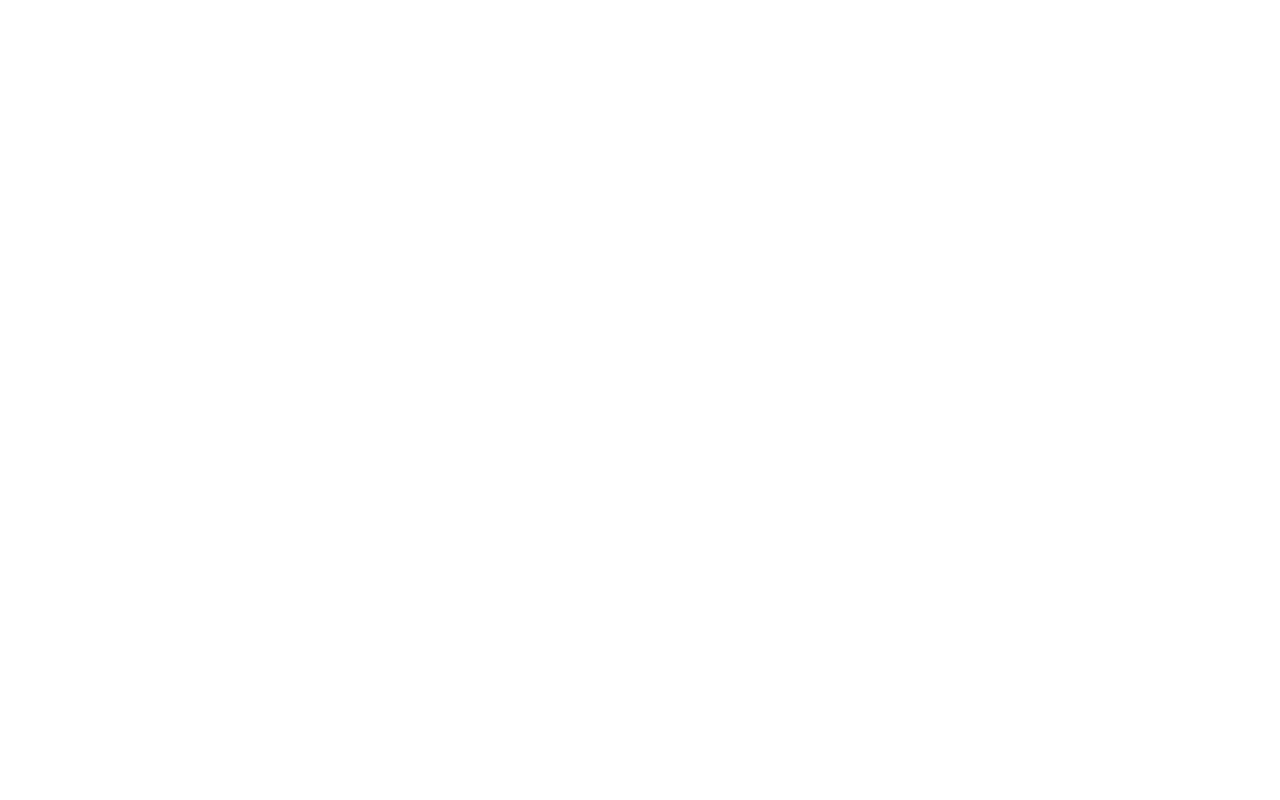
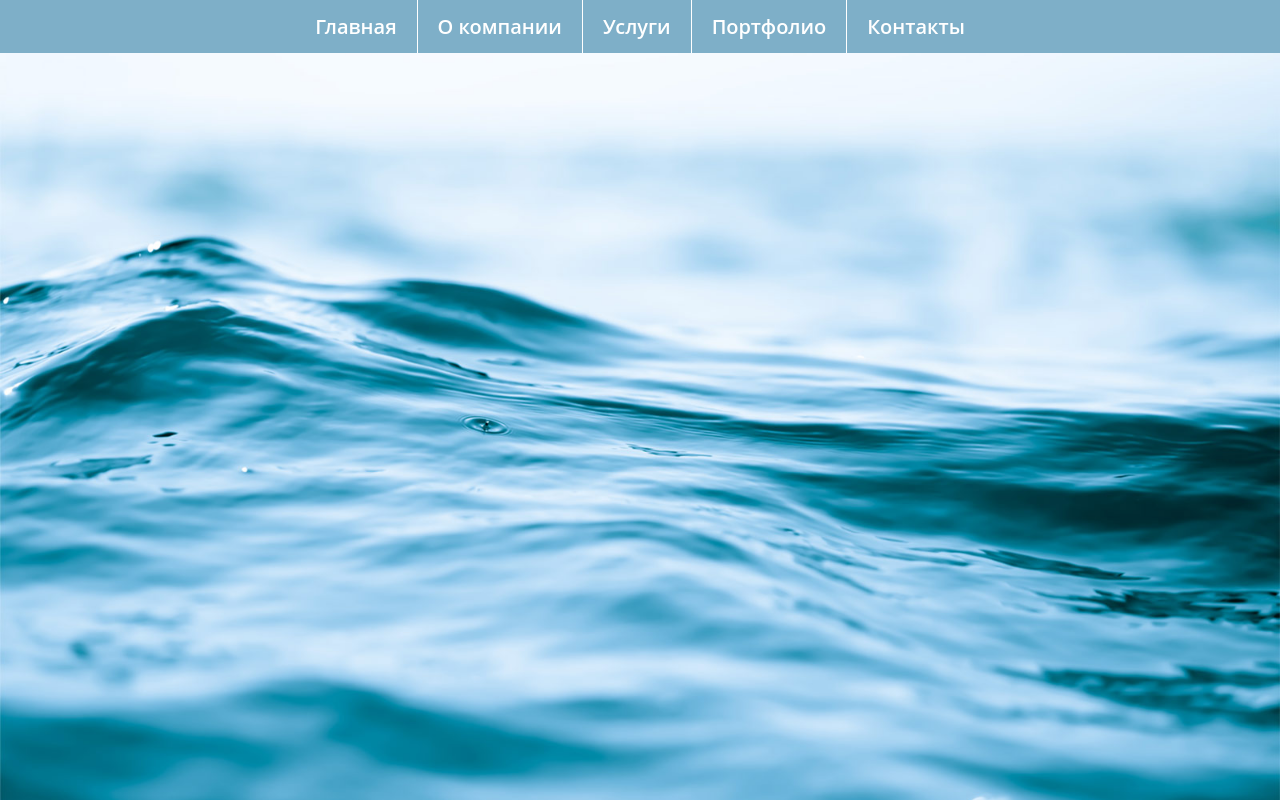
Before and after one commit to laulim/adaptive-nav, a plain HTML site: page index.html in a window 1280 px wide. Drawn offline with Linux system fonts and the light colour scheme; a web font is replaced by a local one.

Commit message:
descktop

```diff
--- a/css/style.css
+++ b/css/style.css
@@ -1,11 +1,19 @@
+@import "http://fonts.fontstorage.com/import/opensans.css";
+
 html, body {
 	height: 100%;
 	margin: 0;
 	padding: 0;
+	font-family: 'Open Sans', sans-serif;
 }
 
 body {
-
+	background-image: url(../images/bg.jpg);
+	background-repeat: no-repeat;
+	background-position: center;
+	-webkit-background-size: cover;
+	background-size: cover;
+	background-attachment: fixed;
 }
 
 *,
@@ -28,10 +36,45 @@ body {
 }
 
 /* ==========================================================================
-   Author's custom styles
+   Navigation
    ========================================================================== */
 
+.navigation {
+	background-color: #7EAFC8;
+	font-size: 20px;
+	font-weight: 600;
+}
 
+.navigation ul {
+	margin: 0;
+	padding: 0;
+	list-style-type: none;
+	font-size: 0;
+	text-align: center;
+}
+
+.navigation ul li {
+	margin: 0;
+	padding: 0;
+	display: inline-block;
+	font-size: 20px;
+	border-right: 1px solid #FFFFFF;
+}
+
+.navigation ul li:last-child {
+	border-right: none;
+}
+
+.navigation a {
+	display: inline-block;
+	padding: 15px 20px;
+	color: #FFFFFF;
+	text-decoration: none;
+}
+
+.navigation a:hover {
+	background-color: #7EBDC8;
+}
 
 
 
--- a/index.html
+++ b/index.html
@@ -18,6 +18,16 @@
 </head>
 <body>
 
+	<nav class="navigation">
+		<ul>
+			<li><a href="#">Главная</a></li>
+			<li><a href="#">О компании</a></li>
+			<li><a href="#">Услуги</a></li>
+			<li><a href="#">Портфолио</a></li>
+			<li><a href="#">Контакты</a></li>
+		</ul>
+	</nav>
+
 
 </body>
 </html>
```
Also changed, not shown: images/bg.jpg (added), images/nav-icon.png (added), 1 other file.
